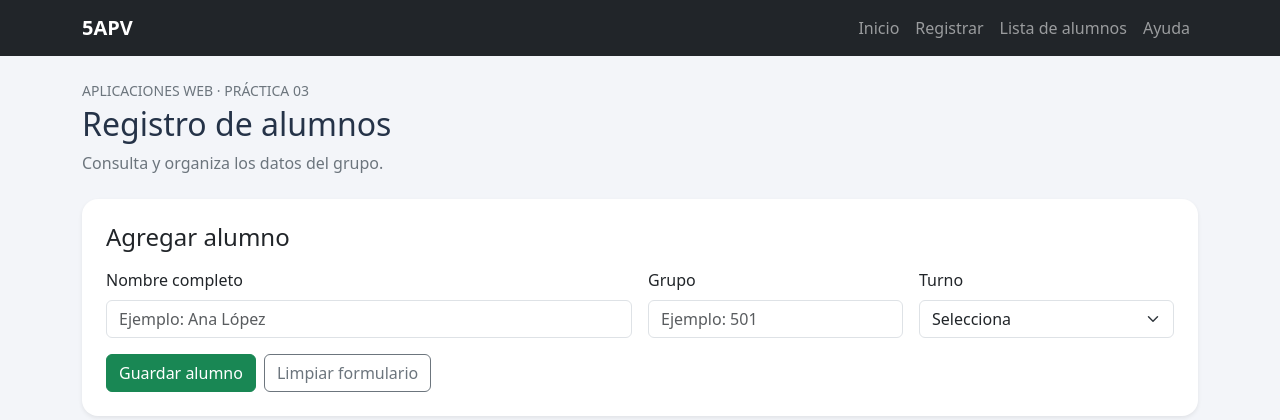
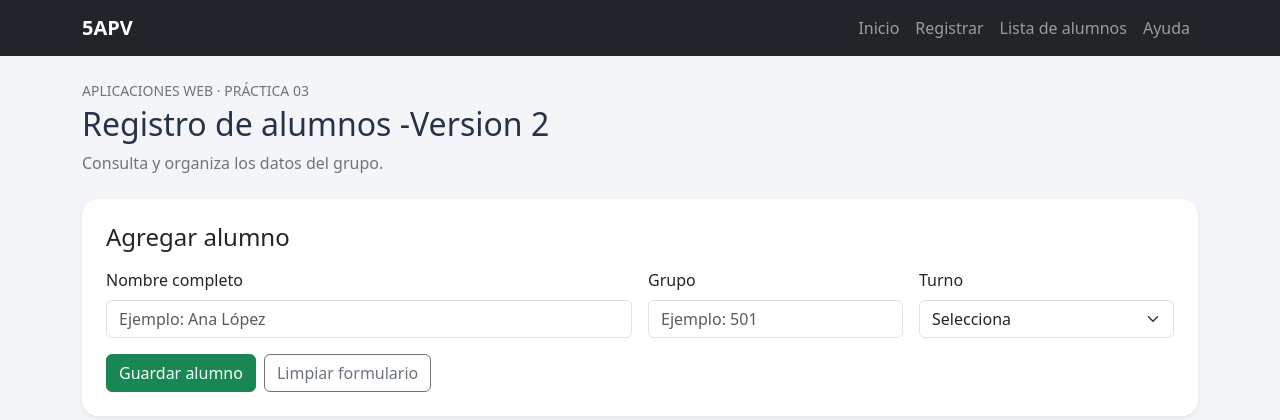
Before and after one commit to Camila-star272/CRUD_Alumnos_Practica03, a Flask app: page / in a window 1280 px wide. Shown: the top 420 px of the page. Run offline with Flask 3, Linux system fonts and the light colour scheme; data that the repository does not hold is empty; some libraries are stand-ins or nearby versions.

Commit message:
Cambio el título a Versión 2

```diff
--- a/templates/base.html
+++ b/templates/base.html
@@ -4,7 +4,7 @@
 <head>
   <meta charset="utf-8">
   <meta name="viewport" content="width=device-width, initial-scale=1">
-  <title>Registro de alumnos</title>
+  <title>Registro de alumnos - Versión 2 </title>
   <link rel="stylesheet" href="{{ url_for('static',
 filename='bootstrap/css/bootstrap.min.css') }}">
   <link rel="stylesheet" href="{{ url_for('static', filename='estilos.css') }}">
@@ -45,7 +45,7 @@ filename='bootstrap/css/bootstrap.min.css') }}">
       <p class="text-uppercase text-secondary small mb-1">
         Aplicaciones Web · Práctica 03
       </p>
-      <h1 class="h2">Registro de alumnos</h1>
+      <h1 class="h2">Registro de alumnos -Version 2 </h1>
       <p class="text-secondary">Consulta y organiza los datos del grupo.</p>
     </header>
     {% block contenido %}{% endblock %}
```
